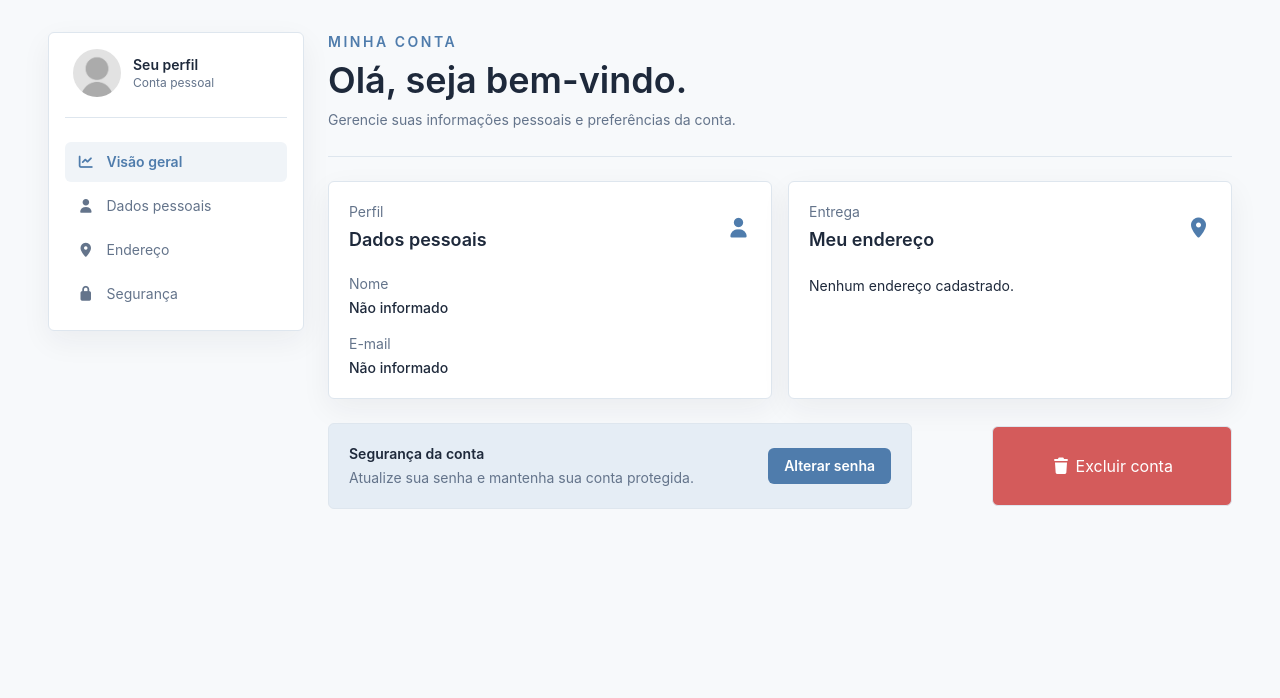
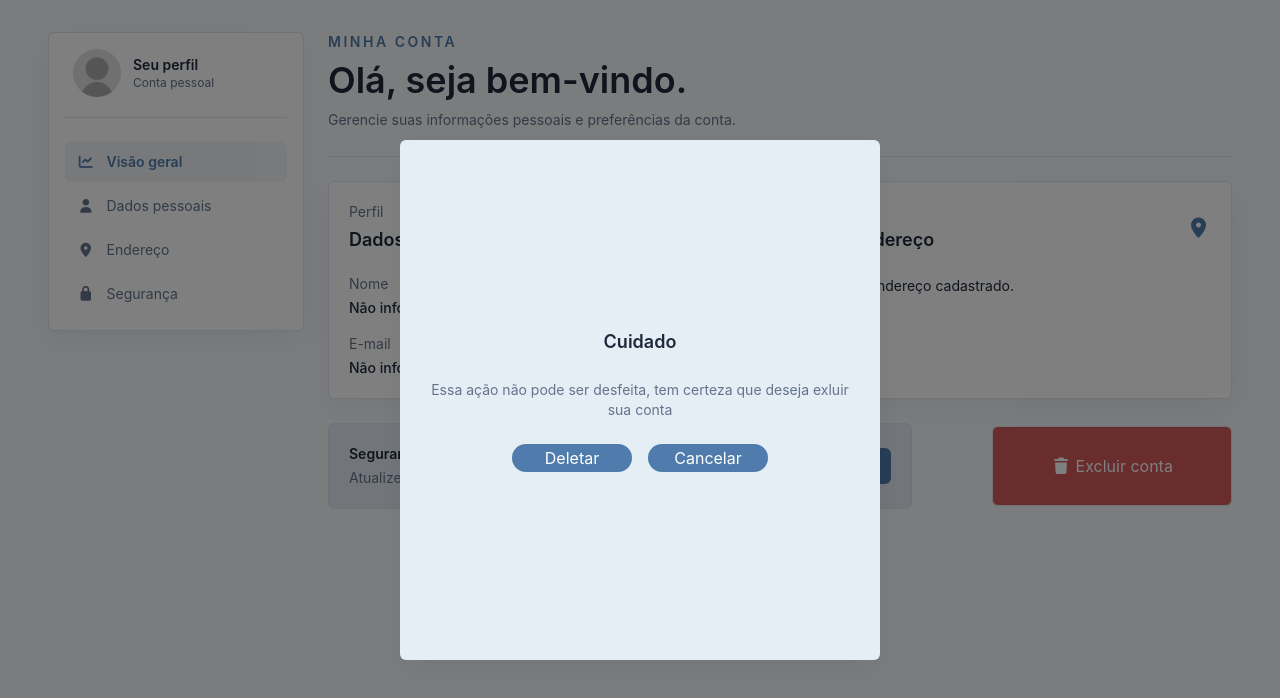
Before and after one commit to Arthur-Hirata/Vetra, a React (Vite) app in the folder Vetra/: page /profile in a window 1280 px wide. Both pictures are taken after a click on the button "Excluir conta". Shown: the top 698 px of the page. Built offline with nearby package versions, Linux system fonts and the light colour scheme; no server answers.

Commit message:
Add the delete user Modal

```diff
--- a/Vetra/src/Components/ConfimationModal.tsx
+++ b/Vetra/src/Components/ConfimationModal.tsx
@@ -1,24 +1,24 @@
 import Button from "./Button"
+
 interface ConfimationModalProps{
-    children:string
-    title:string
+    children: React.ReactNode
+    title: string
     confirmText: string
-    cancelText:string
-    OnConfirm : () => void
-    OnCancel : () => void
+    cancelText: string
+    OnConfirm: () => void
+    OnCancel: () => void
 }
 
-
-export default function ConfimationModal({children, title, confirmText, cancelText,OnConfirm, OnCancel} : ConfimationModalProps){
+export default function ConfimationModal({ children, title, confirmText, cancelText, OnConfirm, OnCancel }: ConfimationModalProps){
     return(
-        <div>
-            <div className="w-120 h-120 rounded-md bg-card flex flex-col items-center justify-center gap-30 ">
-                    <span>{title}</span>
-                    <span>{children} ?</span>
-                    <div className="flex flex-row gap-20">
-                        <Button children={confirmText} onClick={OnConfirm}/>
-                        <Button children={cancelText} onClick={OnCancel}/>
-                    </div>
+        <div className="fixed inset-0 z-50 flex items-center justify-center bg-black/50 p-4">
+            <div className="flex w-120 h-130 flex-col items-center justify-center gap-6 rounded-md bg-card-accent p-6 text-center shadow-card">
+                <span className="text-lg font-semibold text-text">{title}</span>
+                <span className="text-sm text-text-secondary">{children}</span>
+                <div className="flex flex-row gap-4">
+                    <Button onClick={OnConfirm}>{confirmText}</Button>
+                    <Button onClick={OnCancel}>{cancelText}</Button>
+                </div>
             </div>
         </div>
     )
--- a/Vetra/src/pages/Profile/Profile.tsx
+++ b/Vetra/src/pages/Profile/Profile.tsx
@@ -1,10 +1,12 @@
 import { useCallback, useEffect, useState } from "react"
 import { getProfile } from "../../services/api"
 import { deleteUser } from "../../services/api"
+import ConfimationModal from "../../Components/ConfimationModal"
 export default function Profile(){
     const [userName, setUserName] = useState("")
     const [userEmail, setUserEmail] = useState("")
     const [userAddress, setUserAddress] = useState("")
+    const [isDeleteModalOpen,setIsDeleteModalOpen] = useState(false)
     const getUserData = useCallback(async()=>{
         try{
             const data = await getProfile()
@@ -23,13 +25,24 @@ export default function Profile(){
         return () => window.clearTimeout(timeoutId)
     }, [getUserData])
 
-    async function handleDelete(){
-        try {
+    function handleDelete(){
+        setIsDeleteModalOpen(true)
+    }
+    async function  deletar() {
+        try{
             await deleteUser()
+            setIsDeleteModalOpen(false)
+
+
         }catch(error:unknown){
             console.log(error)
         }
     }
+    function onCancel(){
+        setIsDeleteModalOpen(false)
+    }
+
+
     return(
         <div className="h-screen w-full bg-background px-4 py-8 sm:px-8 lg:px-12">
             <div className="mx-auto flex w-full max-w-7xl flex-col gap-6 lg:flex-row lg:items-start">
@@ -120,6 +133,15 @@ export default function Profile(){
                     <div>
                         <button className="bg-error text-white w-60 h-20 rounded-md border border-border transtion:transform duration-300 hover:scale-105" onClick={handleDelete}>
                             <i className="fas fa-trash"></i> Excluir conta</button>
+                                {isDeleteModalOpen && <ConfimationModal
+                                    OnConfirm={deletar}
+                                    OnCancel={onCancel}
+                                    title="Cuidado"
+                                    children="Essa ação não pode ser desfeita, tem certeza que deseja exluir sua conta"
+                                    confirmText="Deletar"
+                                    cancelText="Cancelar"
+
+                                />}
                         </div>
                     </div>
                 </main>
```
Also changed, not shown: 1 other file (tests, documents, lock files or other folders).
